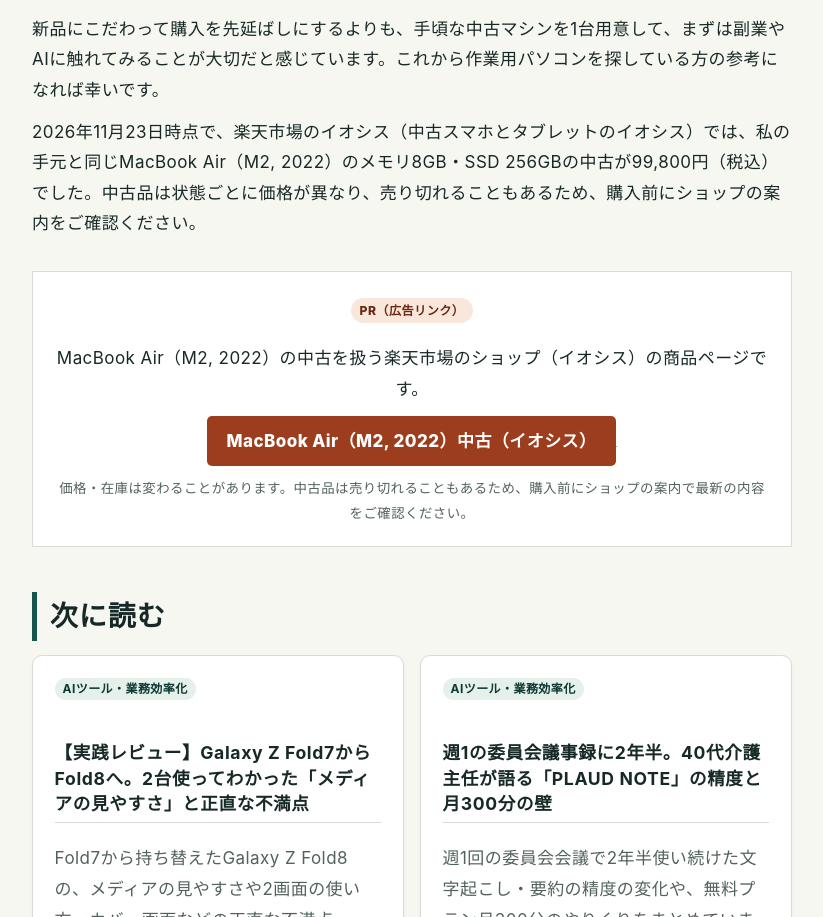
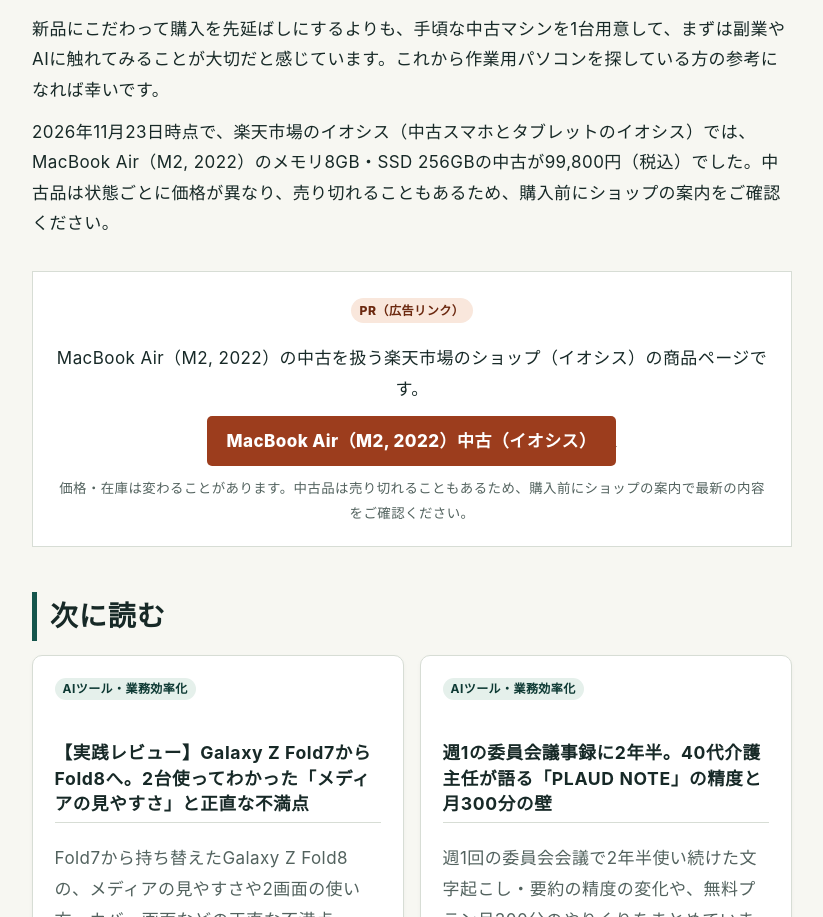
Before and after one commit to hideki810/ai-fukugyo-note, a plain HTML site: page articles/used-macbook-air-side-job.html in a window 1280 px wide. Shown: the part 4600-5517 px from the top of the page, without its empty margins (228-1051 px from the left). Drawn offline with Linux system fonts and the light colour scheme.

Commit message:
記事16の価格の文から「私の手元と同じ」を削除（購入店を示す表現の回避）

```diff
--- a/articles/used-macbook-air-side-job.html
+++ b/articles/used-macbook-air-side-job.html
@@ -122,7 +122,7 @@
         <li>AIツールの対応がMac優先と感じる場面も多く、初期費用を抑えて始めたい人におすすめ</li>
       </ul>
       <p>新品にこだわって購入を先延ばしにするよりも、手頃な中古マシンを1台用意して、まずは副業やAIに触れてみることが大切だと感じています。これから作業用パソコンを探している方の参考になれば幸いです。</p>
-      <p>2026年11月23日時点で、楽天市場のイオシス（中古スマホとタブレットのイオシス）では、私の手元と同じMacBook Air（M2, 2022）のメモリ8GB・SSD 256GBの中古が99,800円（税込）でした。中古品は状態ごとに価格が異なり、売り切れることもあるため、購入前にショップの案内をご確認ください。</p>
+      <p>2026年11月23日時点で、楽天市場のイオシス（中古スマホとタブレットのイオシス）では、MacBook Air（M2, 2022）のメモリ8GB・SSD 256GBの中古が99,800円（税込）でした。中古品は状態ごとに価格が異なり、売り切れることもあるため、購入前にショップの案内をご確認ください。</p>
 
       <div class="cta">
         <span class="button-label">PR（広告リンク）</span>
```
